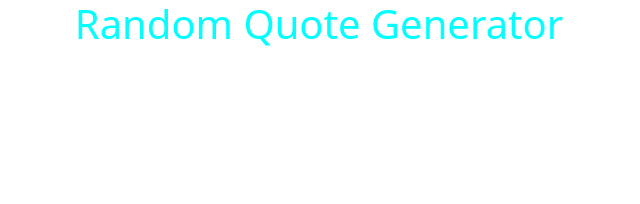
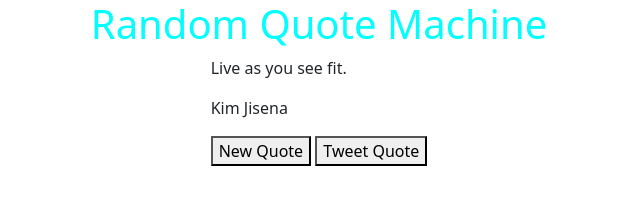
Before and after one commit to kimjisena/random-quote-machine, a website: page index.html in a window 1280 px wide. Shown: the whole page, without its empty margins (321-961 px from the left). Drawn offline with nearby package versions, Linux system fonts and the light colour scheme.

Commit message:
user stories tests passing

```diff
--- a/index.html
+++ b/index.html
@@ -3,7 +3,7 @@
     <head>
         <meta charset="utf-8" />
         <meta name="viewport" content="width=device-width, initial-scale=1.0" />
-        <title>Random Quote Generator</title>
+        <title>Random Quote Machine</title>
         <link href="./styles.css" rel="stylesheet" />
         <link rel="stylesheet" href="https://cdn.jsdelivr.net/npm/bootstrap@5.2.0/dist/css/bootstrap.min.css" />
         <script src = "https://ajax.googleapis.com/ajax/libs/jquery/3.2.1/jquery.min.js"></script>
@@ -11,7 +11,15 @@
     </head>
     <body>
         <div class="container-fluid">
-            <h1 class="text-center">Random Quote Generator</h1>
+            <h1 class="text-center">Random Quote Machine</h1>
+            <div class="d-flex justify-content-center">
+                <div id="quote-box">
+                    <p id="text">Live as you see fit.</p>
+                    <p id="author">Kim Jisena</p>
+                    <button id="new-quote">New Quote</button>
+                    <a id="tweet-quote" href="https://twitter.com/intent/tweet"><button>Tweet Quote</button></a>
+                </div>
+            </div>
         </div>
         <script src="https://cdn.freecodecamp.org/testable-projects-fcc/v1/bundle.js"></script>
     </body>
```
